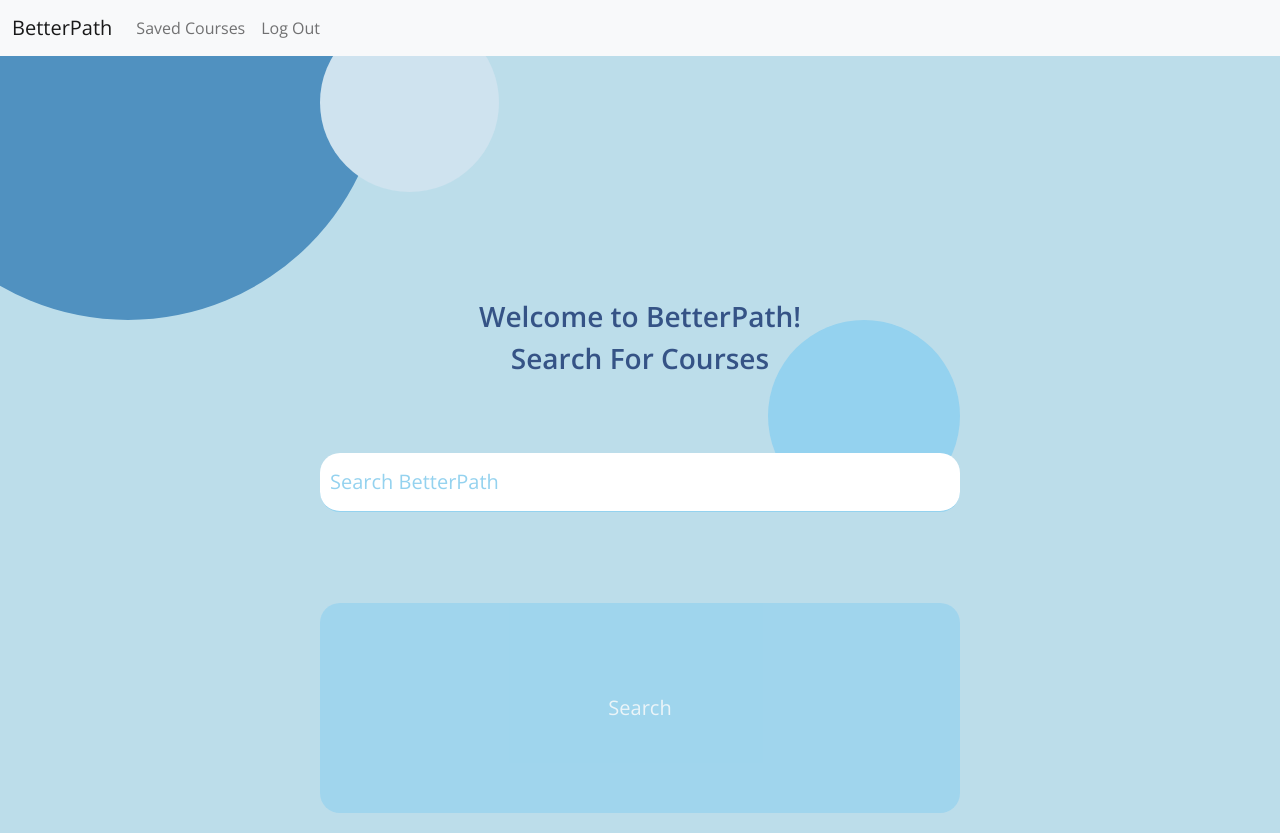
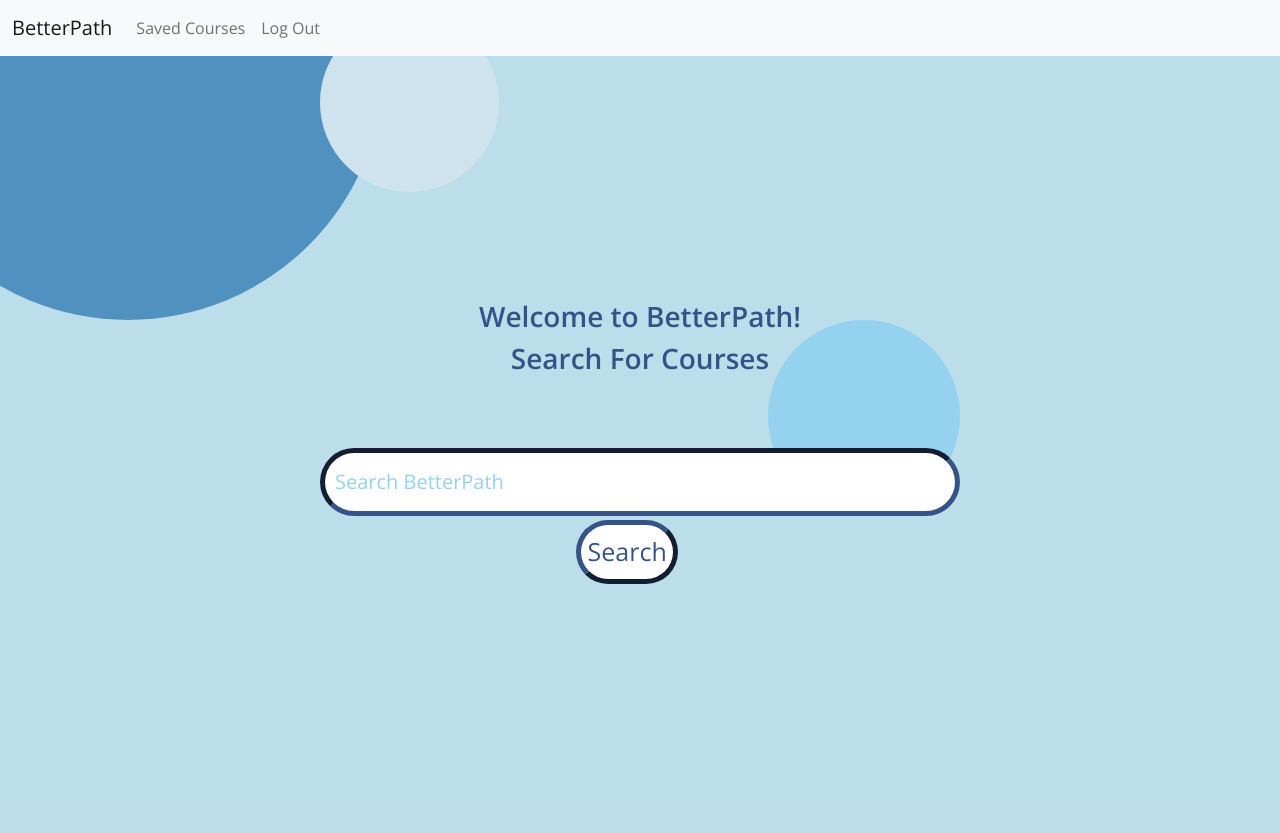
Before and after one commit to ECE444-2021Fall/project1-education-pathways-group-6-tensiletech, a Flask app: page /search in a window 1280 px wide. After the commit the page ends 584 px from the top, so only its background shows below. Run offline with Flask 2, Linux system fonts and the light colour scheme; the visitor is signed in with stand-in values (Sample User, id 1); parts of the project's set-up code (start-up, migrations or seed data) failed here and were passed over; some libraries are stand-ins or nearby versions.

Commit message:
fixed up the search button on the search page

```diff
--- a/app/__init__.py
+++ b/app/__init__.py
@@ -79,7 +79,7 @@ def create_app(config_class = Config):
     from app.courses.routes import courses
     from app.searching_filtering.routes import searching_filtering
     app.register_blueprint(users)
-    #app.register_blueprint(courses)
+    app.register_blueprint(courses)
     app.register_blueprint(searching_filtering)
 
     return app
--- a/app/static/styles/search.css
+++ b/app/static/styles/search.css
@@ -23,24 +23,34 @@
 .search-box input{
     border-radius: 20px;
     color: #355386;
-    border: none;
+    /* border: none; */
+    border-radius: 100px;
+    border-color: #355386;
+    border-width: 5px;
     display:inline-block;
     padding:15px 10px;
     line-height:140%;
     width: 50%;
     font-weight: 300;
     font-size: 20px;
-    border-bottom: 1px solid #94d2ef;
+    /* border-bottom: 1px solid #94d2ef; */
 }
 
 .search-landing-button {
+    position: absolute;
+    top: 65%;
+    left: 45%;
+    font-size: 25px;
     color: #355386;
-    font-size: 20px;
     background: rgb(255, 255, 255);
-    width: 70%;
-    padding: 10px;
-    border-radius: 20px;
-    border: none;
+    width: 8%;
+    height: 8%;
+    border-radius: 100px;
+    border-color: #355386;
+    border-width: 5px;
     opacity: 100%;
-    margin: 5px auto;
 }
+
+.centering {
+    text-align: center;
+}
--- a/app/templates/search.html
+++ b/app/templates/search.html
@@ -21,8 +21,10 @@
         <div class="middle-search">
             <h3>Welcome to BetterPath!</h3>
             <h3>Search For Courses</h3>
-            {{ render_searchtextfield(search_form.keywords) }}
-            {{ search_form.search(class="landing-button") }}
+                {{ render_searchtextfield(search_form.keywords) }}
+        </div>
+        <div class="centering">
+            {{ search_form.search(class="search-landing-button") }}
         </div>
     </form>
 </div>
```
